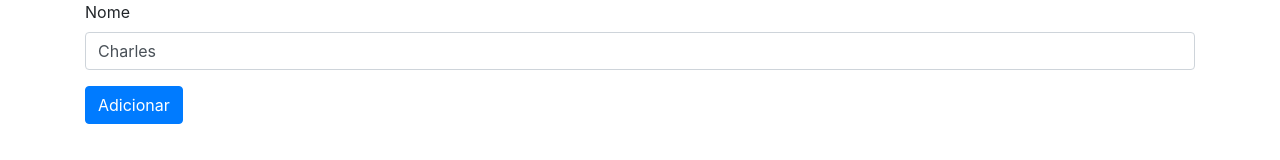
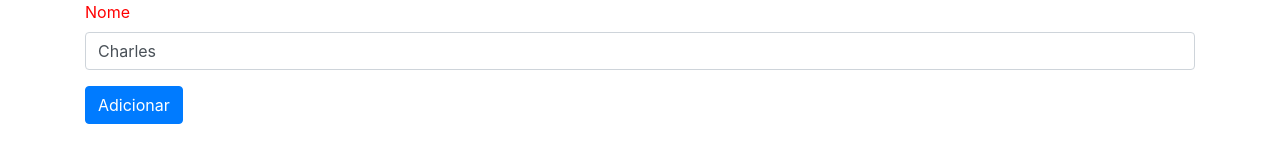
Before and after one commit to CharlesEdu07/learning-angular, an Angular app: page / in a window 1280 px wide. Shown: the top 160 px of the page. Built offline with nearby package versions, Linux system fonts and the light colour scheme.

Commit message:
Trabalhando com CSS no Angular

```diff
--- a/src/app/employee-card/employee-card.component.ts
+++ b/src/app/employee-card/employee-card.component.ts
@@ -3,7 +3,13 @@ import { Component, Input, OnInit } from '@angular/core';
 @Component({
   selector: 'app-employee-card',
   templateUrl: './employee-card.component.html',
-  styleUrls: ['./employee-card.component.css']
+  //styleUrls: ['./employee-card.component.css']
+  styles: [`
+    .card-block {
+      text-transform: uppercase;
+      color: blue;
+    }
+  `]
 })
 export class EmployeeCardComponent {
   @Input() employee: any;
--- a/src/app/employee-form/employee-form.component.css
+++ b/src/app/employee-form/employee-form.component.css
@@ -0,0 +1,3 @@
+label {
+  color: red;
+}
```
